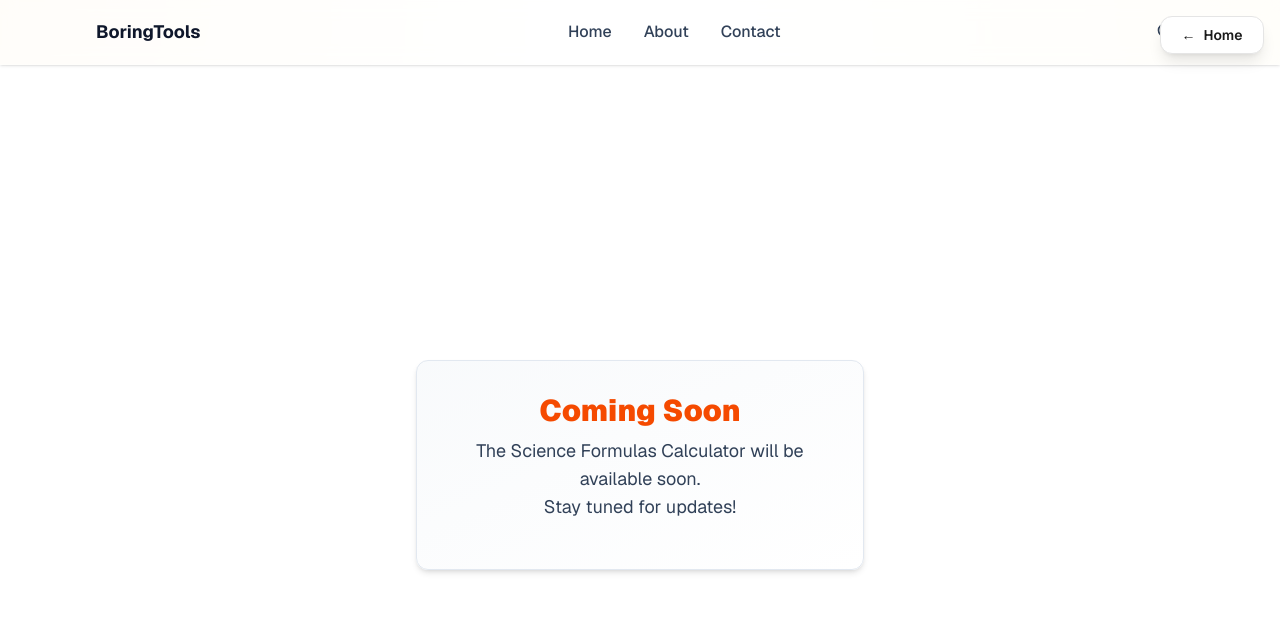
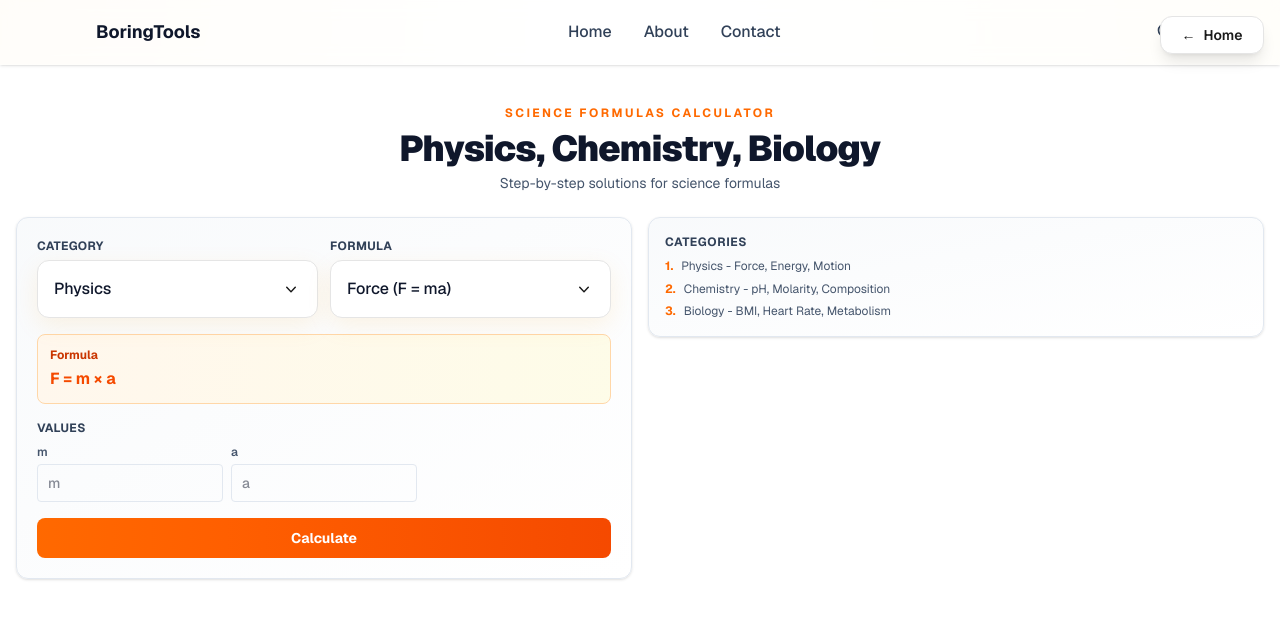
Before and after one commit to ius-sharma/boring-tools, a Next.js app: page /science-formulas-calculator in a window 1280 px wide. Shown: the top 618 px of the page. Built offline with nearby package versions, Linux system fonts and the light colour scheme.

Commit message:
fix: Remove coming-soon check from Science Formulas Calculator - now fully live

```diff
--- a/app/science-formulas-calculator/page.jsx
+++ b/app/science-formulas-calculator/page.jsx
@@ -3,9 +3,6 @@
 
 import { useState } from "react";
 import ThemedDropdown from "../components/ThemedDropdown";
-import dynamic from "next/dynamic";
-
-const ComingSoon = dynamic(() => import("./coming-soon"), { ssr: false });
 
 const formulaCategories = {
   Physics: [
@@ -176,10 +173,6 @@ const getStepByStepExplanation = (formula, inputs, values) => {
 };
 
 export default function ScienceFormulasCalculator() {
-  // If the env variable is not set, show Coming Soon
-  if (!process.env.NEXT_PUBLIC_SHOW_SCIENCE_FORMULAS_CALCULATOR) {
-    return <ComingSoon />;
-  }
   const [selectedCategory, setSelectedCategory] = useState("Physics");
   const [selectedFormula, setSelectedFormula] = useState("force");
   const [inputs, setInputs] = useState({});
```
